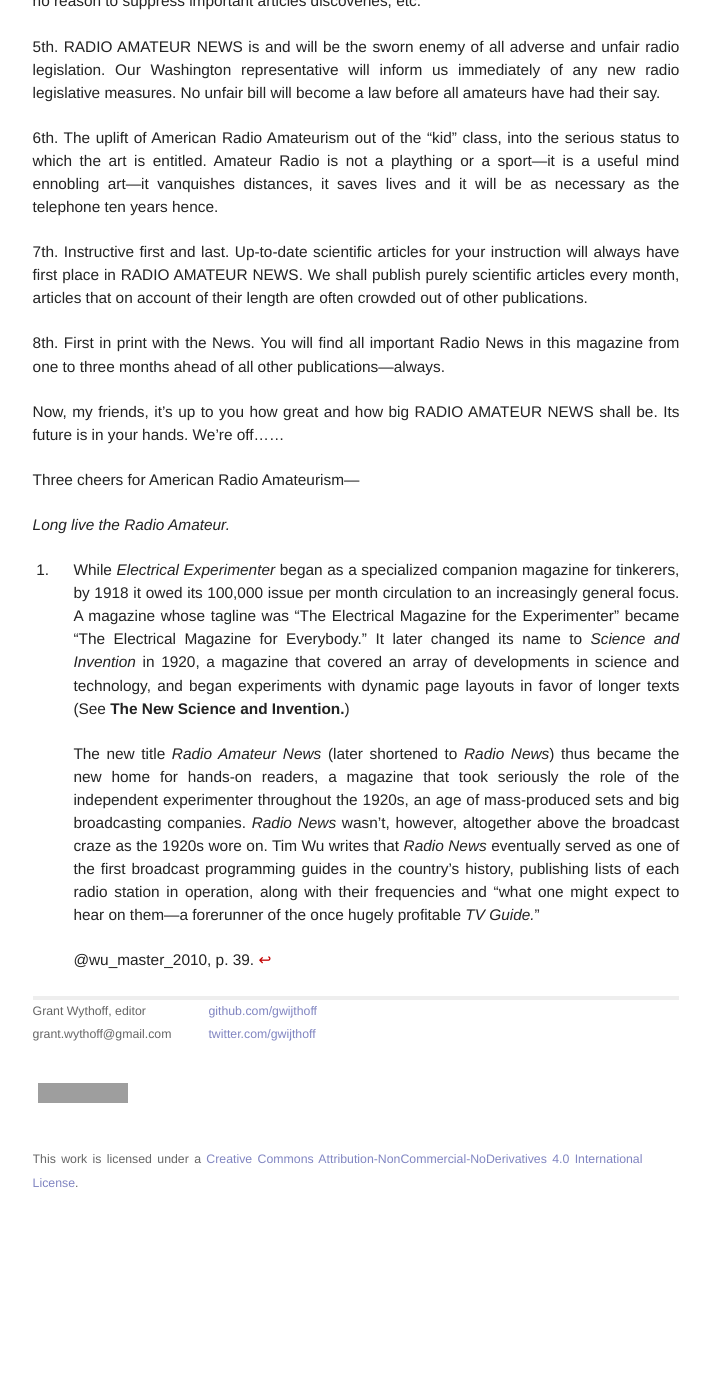
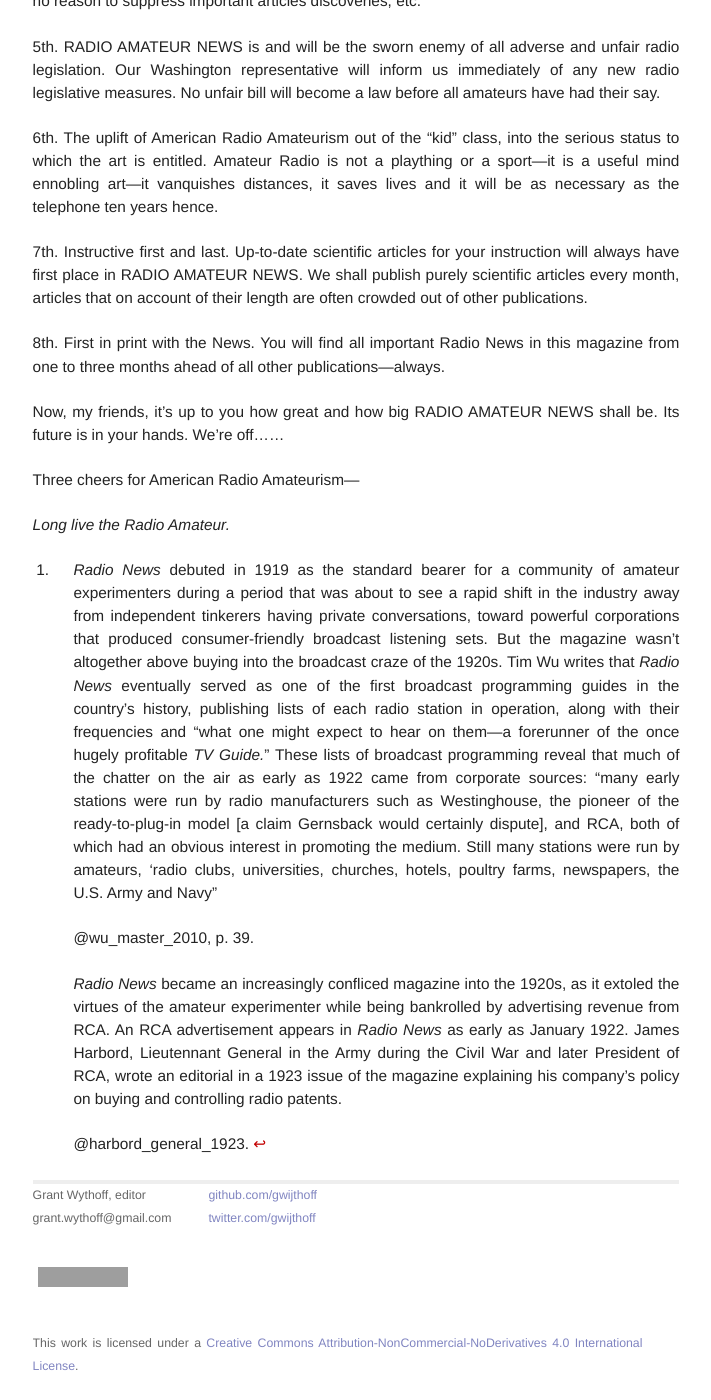
Before and after one commit to gwijthoff/perversity_of_things, a Jekyll site: the page built from 191907_why_radio_news.md, in a window 1280 px wide and 1400 px high, scrolled down 1512 px. Shown: the whole window, without its empty margins (259-970 px from the left). Built offline with Jekyll 4.4.1, drawn with Linux system fonts in a browser that asks for light colours; before the commit the page ends 2729 px from its top, so only the background shows below that; grey boxes are pictures that could not be loaded.

```diff
--- a/191907_why_radio_news.md
+++ b/191907_why_radio_news.md
@@ -48,8 +48,10 @@
 
 *Long live the Radio Amateur.*
 
-[^wran]: While *Electrical Experimenter* began as a specialized companion magazine for tinkerers, by 1918 it owed its 100,000 issue per month circulation to an increasingly general focus.  A magazine whose tagline was "The Electrical Magazine for the Experimenter" became "The Electrical Magazine for Everybody."  It later changed its name to *Science and Invention* in 1920, a magazine that covered an array of developments in science and technology, and began experiments with dynamic page layouts in favor of longer texts (See **The New Science and Invention.**)
-
-    The new title *Radio Amateur News* (later shortened to *Radio News*) thus became the new home for hands-on readers, a magazine that took seriously the role of the independent experimenter throughout the 1920s, an age of mass-produced sets and big broadcasting companies.  *Radio News* wasn't, however, altogether above the broadcast craze as the 1920s wore on.  Tim Wu writes that *Radio News* eventually served as one of the first broadcast programming guides in the country's history, publishing lists of each radio station in operation, along with their frequencies and "what one might expect to hear on them---a forerunner of the once hugely profitable *TV Guide.*"
+[^wran]: *Radio News* debuted in 1919 as the standard bearer for a community of amateur experimenters during a period that was about to see a rapid shift in the industry away from independent tinkerers having private conversations, toward powerful corporations that produced consumer-friendly broadcast listening sets.  But the magazine wasn't altogether above buying into the broadcast craze of the 1920s.  Tim Wu writes that *Radio News* eventually served as one of the first broadcast programming guides in the country's history, publishing lists of each radio station in operation, along with their frequencies and "what one might expect to hear on them---a forerunner of the once hugely profitable *TV Guide.*"  These lists of broadcast programming reveal that much of the chatter on the air as early as 1922 came from corporate sources:  "many early stations were run by radio manufacturers such as Westinghouse, the pioneer of the ready-to-plug-in model [a claim Gernsback would certainly dispute], and RCA, both of which had an obvious interest in promoting the medium.  Still many stations were run by amateurs, 'radio clubs, universities, churches, hotels, poultry farms, newspapers, the U.S. Army and Navy"
 
     @wu_master_2010, p. 39.
+
+    *Radio News* became an increasingly confliced magazine into the 1920s, as it extoled the virtues of the amateur experimenter while being bankrolled by advertising revenue from RCA.  An RCA advertisement appears in *Radio News* as early as January 1922.  James Harbord, Lieutennant General in the Army during the Civil War and later President of RCA, wrote an editorial in a 1923 issue of the magazine explaining his company's policy on buying and controlling radio patents.
+
+    @harbord_general_1923.
```
Also changed, not shown: 190805_the_dynamophone.md (+1 -7 lines), 193107_television_technique.md (+0 -8 lines).
